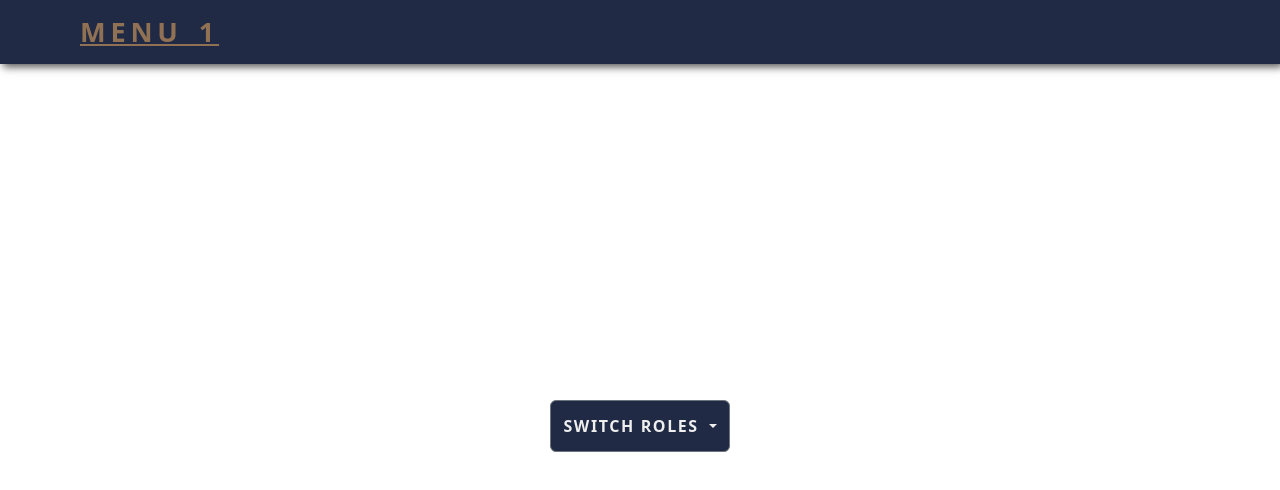
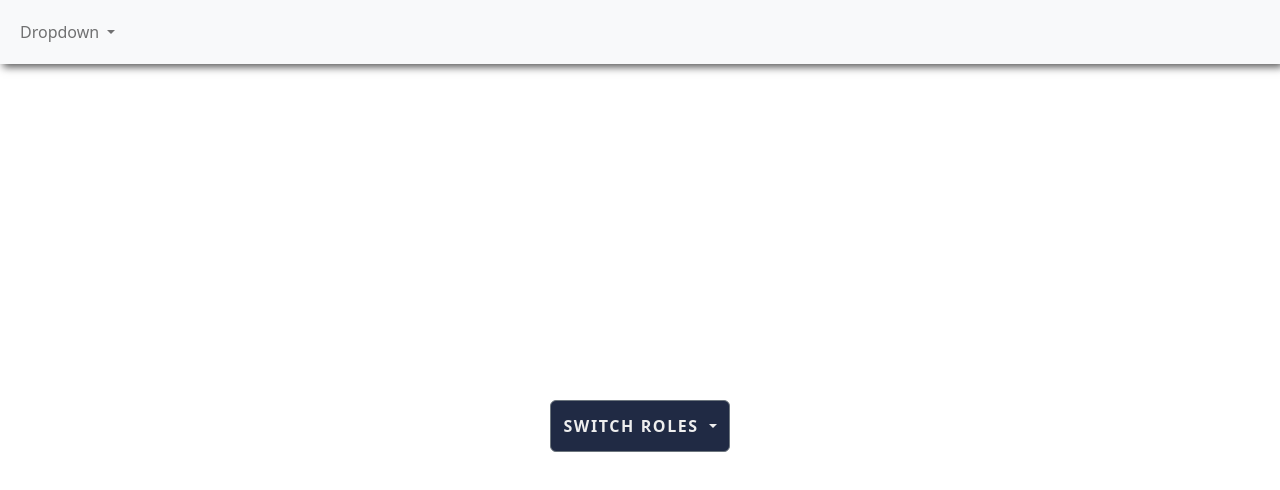
Before and after one commit to wongpakho814/angular-dynamic-menu-builder, an Angular app: page / in a window 1280 px wide. Shown: the top 490 px of the page. Built offline with nearby package versions, Linux system fonts and the light colour scheme.

Commit message:
Changed package ngx-bootstrap to ng-bootstrap

```diff
--- a/angular.json
+++ b/angular.json
@@ -25,14 +25,10 @@
               "src/assets"
             ],
             "styles": [
-              "./node_modules/ngx-bootstrap/datepicker/bs-datepicker.css",
-              "./node_modules/bootstrap/dist/css/bootstrap.min.css",
+              "node_modules/bootstrap/dist/css/bootstrap.min.css",
               "src/styles.css"
             ],
-            "scripts": [
-              "./node_modules/popper.js/dist/umd/popper.min.js",
-              "./node_modules/bootstrap/dist/js/bootstrap.min.js"
-            ]
+            "scripts": []
           },
           "configurations": {
             "production": {
--- a/package.json
+++ b/package.json
@@ -18,9 +18,9 @@
     "@angular/platform-browser": "^16.2.0",
     "@angular/platform-browser-dynamic": "^16.2.0",
     "@angular/router": "^16.2.0",
+    "@ng-bootstrap/ng-bootstrap": "^15.1.1",
+    "@popperjs/core": "^2.11.6",
     "bootstrap": "^5.2.3",
-    "ngx-bootstrap": "^11.0.2",
-    "popper.js": "^1.16.1",
     "rxjs": "~7.8.0",
     "tslib": "^2.3.0",
     "zone.js": "~0.13.0"
@@ -29,6 +29,7 @@
     "@angular-devkit/build-angular": "^16.2.1",
     "@angular/cli": "~16.2.1",
     "@angular/compiler-cli": "^16.2.0",
+    "@angular/localize": "^16.2.0",
     "@types/jasmine": "~4.3.0",
     "jasmine-core": "~4.6.0",
     "karma": "~6.4.0",
--- a/src/app/app.module.ts
+++ b/src/app/app.module.ts
@@ -5,8 +5,7 @@
 import { AppComponent } from './app.component';
 import { NavbarComponent } from './navbar/navbar.component';
 import { BrowserAnimationsModule } from '@angular/platform-browser/animations';
-
-import { BsDropdownModule } from 'ngx-bootstrap/dropdown';
+import { NgbModule } from '@ng-bootstrap/ng-bootstrap';
 
 @NgModule({
   declarations: [
@@ -17,7 +16,7 @@
     BrowserModule,
     AppRoutingModule,
     BrowserAnimationsModule,
-    BsDropdownModule.forRoot()
+    NgbModule
   ],
   providers: [],
   bootstrap: [AppComponent]
--- a/src/app/navbar/navbar.component.css
+++ b/src/app/navbar/navbar.component.css
@@ -48,6 +48,7 @@
   background-color: #202a44;
   box-shadow: 0.2rem 0.2rem 0.5rem #555;
   position: absolute;
+  justify-content: center;
   z-index: 300;
 }
 
@@ -169,7 +170,7 @@
   padding: 0.8rem;
   background-color: #202a44;
   color: #eee;
-  font-weight: bold;
+  font-weight: 600;
   text-transform: uppercase;
   letter-spacing: 0.1rem;
   transition: all 0.3s;
--- a/src/app/navbar/navbar.component.html
+++ b/src/app/navbar/navbar.component.html
@@ -1,52 +1,57 @@
 <!-- Hamburder menu button -->
-<div class="hamburger-menu">
+<!-- <div class="hamburger-menu">
   <div class="line line-1"></div>
   <div class="line line-2"></div>
   <div class="line line-3"></div>
-</div>
+</div> -->
 <!-- End of amburder menu button -->
 
 <!-- Navbar -->
-<nav class="navbar center">
-  <ul class="nav-list center">
-    <li class="nav-list-item">
-      <a class="navbar-link" href="#">menu_1</a>
-    </li>
-    <div class="nav-dropdown-wrapper">
-      <ul class="nav-dropdown">
-        <li class="nav-dropdown-item">
-          <a href="#">menu_1_1</a>
+<nav class="navbar navbar-expand-lg bg-light">
+  <div class="container-fluid">
+    <button class="navbar-toggler" type="button" data-bs-toggle="collapse" data-bs-target="#navbarSupportedContent" aria-controls="navbarSupportedContent" aria-expanded="false" aria-label="Toggle navigation">
+      <span class="navbar-toggler-icon"></span>
+    </button>
+    <div class="collapse navbar-collapse" id="navbarSupportedContent">
+      <ul class="navbar-nav me-auto mb-2 mb-lg-0">
+        <li class="nav-item dropdown">
+          <a class="nav-link dropdown-toggle" href="#" role="button" data-bs-toggle="dropdown" aria-expanded="false">
+            Dropdown
+          </a>
+          <ul class="dropdown-menu">
+            <li><a class="dropdown-item" href="#">Action</a></li>
+            <li><a class="dropdown-item" href="#">Another action</a></li>
+            <li><hr class="dropdown-divider"></li>
+            <li><a class="dropdown-item" href="#">Something else here</a></li>
+          </ul>
         </li>
       </ul>
     </div>
-  </ul>
+  </div>
 </nav>
 <!-- End of navbar -->
 
 <!-- Switch role button -->
 <section class="dropdown-wrapper">
-  <div class="dropdown" dropdown>
+  <div ngbDropdown placement="bottom-start" class="dropdown d-inline-block">
     <button
       id="switch-role-dropdown-btn"
-      dropdownToggle
-      class="btn btn-secondary switch-role dropdown-toggle"
+      class="btn btn-secondary switch-role"
       type="button"
-      aria-controls="switch-role-dropdown"
+      ngbDropdownToggle
     >
       Switch Roles
     </button>
     <div
-      id="switch-role-dropdown"
-      *dropdownMenu
       class="dropdown-menu"
-      role="menu"
       aria-labelledby="switch-role-dropdown-btn"
+      ngbDropdownMenu
     >
-      <a class="dropdown-item" role="menuitem" href="#" data-roleId="1">Switch to roleId 1</a>
-      <a class="dropdown-item" role="menuitem" href="#" data-roleId="2">Switch to roleId 2</a>
-      <a class="dropdown-item" role="menuitem" href="#" data-roleId="3">Switch to roleId 3</a>
-      <a class="dropdown-item" role="menuitem" href="#" data-roleId="4">Switch to roleId 4</a>
-      <a class="dropdown-item" role="menuitem" href="#" data-roleId="5">Switch to roleId 5</a>
+      <a class="dropdown-item" href="#" data-roleId="1" ngbDropdownItem>Switch to roleId 1</a>
+      <a class="dropdown-item" href="#" data-roleId="2" ngbDropdownItem>Switch to roleId 2</a>
+      <a class="dropdown-item" href="#" data-roleId="3" ngbDropdownItem>Switch to roleId 3</a>
+      <a class="dropdown-item" href="#" data-roleId="4" ngbDropdownItem>Switch to roleId 4</a>
+      <a class="dropdown-item" href="#" data-roleId="5" ngbDropdownItem>Switch to roleId 5</a>
     </div>
   </div>
 </section>
--- a/src/app/navbar/navbar.component.ts
+++ b/src/app/navbar/navbar.component.ts
@@ -3,7 +3,7 @@
 @Component({
   selector: 'app-navbar',
   templateUrl: './navbar.component.html',
-  styleUrls: ['./navbar.component.css']
+  styleUrls: ['./navbar.component.css'],
 })
 export class NavbarComponent {
   menuDict = {
@@ -51,7 +51,4 @@
     SYSTEM_CONTROL_15: ["menu_5_2"],
     SYSTEM_CONTROL_16: ["menu_5_3"],
   };
-
-  roleDropdown() {
-  }
 }
--- a/src/index.html
+++ b/src/index.html
@@ -6,12 +6,6 @@
     <base href="/" />
     <meta name="viewport" content="width=device-width, initial-scale=1" />
     <link rel="icon" type="image/x-icon" href="favicon.ico" />
-    <link
-      href="https://cdn.jsdelivr.net/npm/bootstrap@5.2.3/dist/css/bootstrap.min.css"
-      rel="stylesheet"
-      crossorigin="anonymous"
-      integrity="sha384-rbsA2VBKQhggwzxH7pPCaAqO46MgnOM80zW1RWuH61DGLwZJEdK2Kadq2F9CUG65"
-    />
   </head>
 
   <body>
--- a/src/main.ts
+++ b/src/main.ts
@@ -1,3 +1,5 @@
+/// <reference types="@angular/localize" />
+
 import { platformBrowserDynamic } from '@angular/platform-browser-dynamic';
 
 import { AppModule } from './app/app.module';
--- a/tsconfig.app.json
+++ b/tsconfig.app.json
@@ -3,7 +3,9 @@
   "extends": "./tsconfig.json",
   "compilerOptions": {
     "outDir": "./out-tsc/app",
-    "types": []
+    "types": [
+      "@angular/localize"
+    ]
   },
   "files": [
     "src/main.ts"
```
Also changed, not shown: 2 other files (tests, documents, lock files or other folders).
